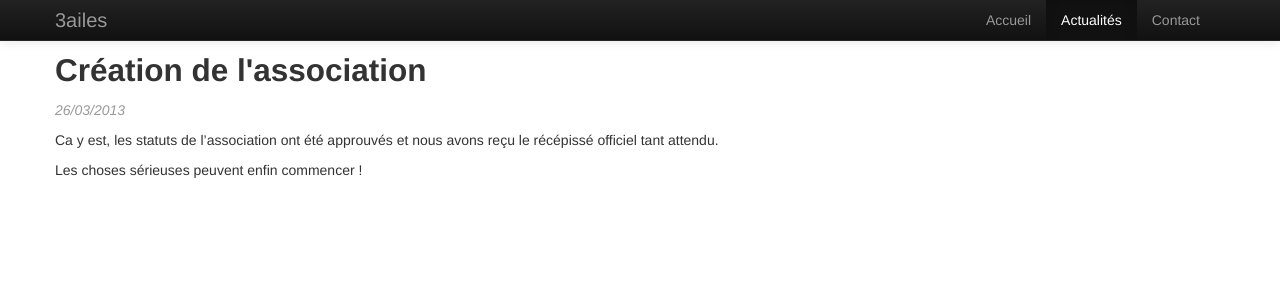
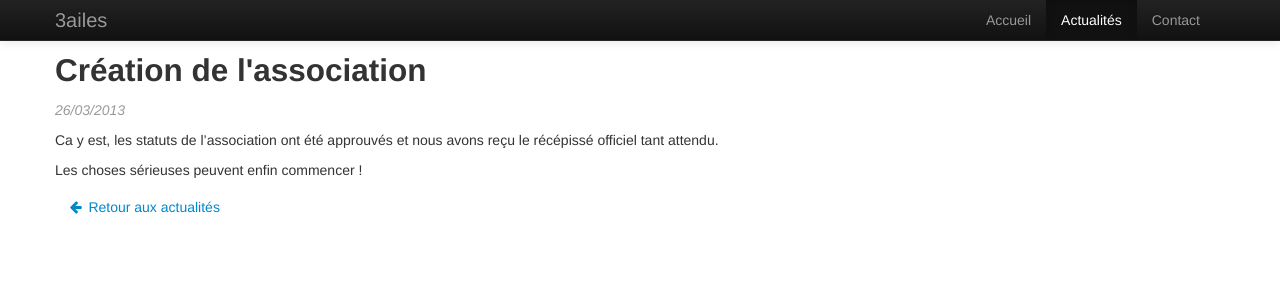
Before and after one commit to aymerick/3ailes, a Jekyll site: the page built from _posts/2013-03-26-creation-association.md, in a window 1280 px wide. Shown: the top 300 px of the page. Built offline with Jekyll 4.4.1, drawn with Linux system fonts in a browser that asks for light colours; Markdown is read by kramdown in place of the engine named in the settings.

Commit message:
Add back link at end of post

```diff
--- a/_layouts/post.html
+++ b/_layouts/post.html
@@ -8,6 +8,11 @@ og-type: article
       <h2>{{ page.title }}</h2>
       <div class="date">{{ page.date | date: "%d/%m/%Y" }}</div>
       {{ content }}
+      <ul class="nav nav-pills pull-left">
+        <li>
+          <a href="/actualites.html"><i class="icon-arrow-left"></i> Retour aux actualités</a>
+        </li>
+      </ul>
     </div>
   </div>
 </div>
```
